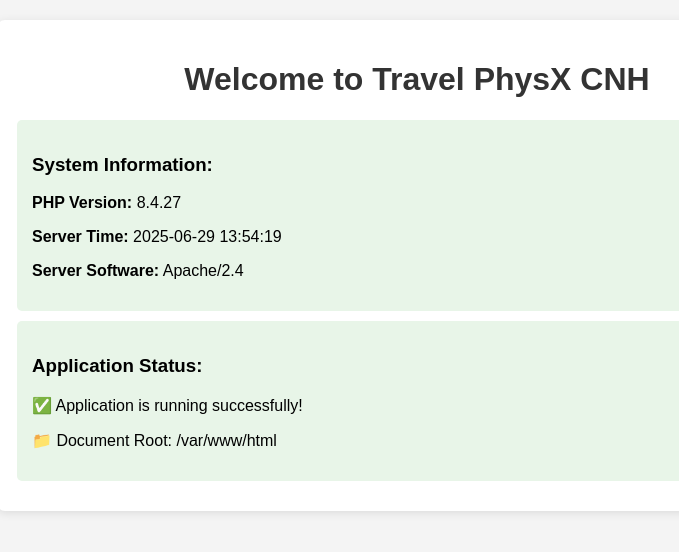
After one commit to Duy247/travel.physx-cnh, a PHP site: page /public/ in a window 1280 px wide. The commit adds this page. Shown: the top 552 px of the page, without its empty margins (223-902 px from the left). Run offline with PHP 8.4, Linux system fonts and the light colour scheme.

Commit message:
project: project structure commit

```diff
--- /dev/null
+++ b/public/index.php
@@ -0,0 +1,37 @@
+<?php
+/**
+ * Travel PhysX CNH
+ * Entry point for the application
+ */
+
+// Display basic information
+echo "<!DOCTYPE html>";
+echo "<html lang='en'>";
+echo "<head>";
+echo "    <meta charset='UTF-8'>";
+echo "    <meta name='viewport' content='width=device-width, initial-scale=1.0'>";
+echo "    <title>Travel PhysX CNH</title>";
+echo "    <style>";
+echo "        body { font-family: Arial, sans-serif; margin: 0; padding: 20px; background-color: #f4f4f4; }";
+echo "        .container { max-width: 800px; margin: 0 auto; background: white; padding: 20px; border-radius: 8px; box-shadow: 0 2px 10px rgba(0,0,0,0.1); }";
+echo "        h1 { color: #333; text-align: center; }";
+echo "        .info { background: #e8f5e8; padding: 15px; border-radius: 5px; margin: 10px 0; }";
+echo "    </style>";
+echo "</head>";
+echo "<body>";
+echo "    <div class='container'>";
+echo "        <h1>Welcome to Travel PhysX CNH</h1>";
+echo "        <div class='info'>";
+echo "            <h3>System Information:</h3>";
+echo "            <p><strong>PHP Version:</strong> " . PHP_VERSION . "</p>";
+echo "            <p><strong>Server Time:</strong> " . date('Y-m-d H:i:s') . "</p>";
+echo "            <p><strong>Server Software:</strong> " . ($_SERVER['SERVER_SOFTWARE'] ?? 'Unknown') . "</p>";
+echo "        </div>";
+echo "        <div class='info'>";
+echo "            <h3>Application Status:</h3>";
+echo "            <p>✅ Application is running successfully!</p>";
+echo "            <p>📁 Document Root: " . $_SERVER['DOCUMENT_ROOT'] . "</p>";
+echo "        </div>";
+echo "    </div>";
+echo "</body>";
+echo "</html>";
```
Also changed, not shown: composer.json (added, +32 -0 lines), config/app.php (added, +30 -0 lines), index.php (+29 -2 lines), README.md (added), public/.htaccess (added), 2 other files.
